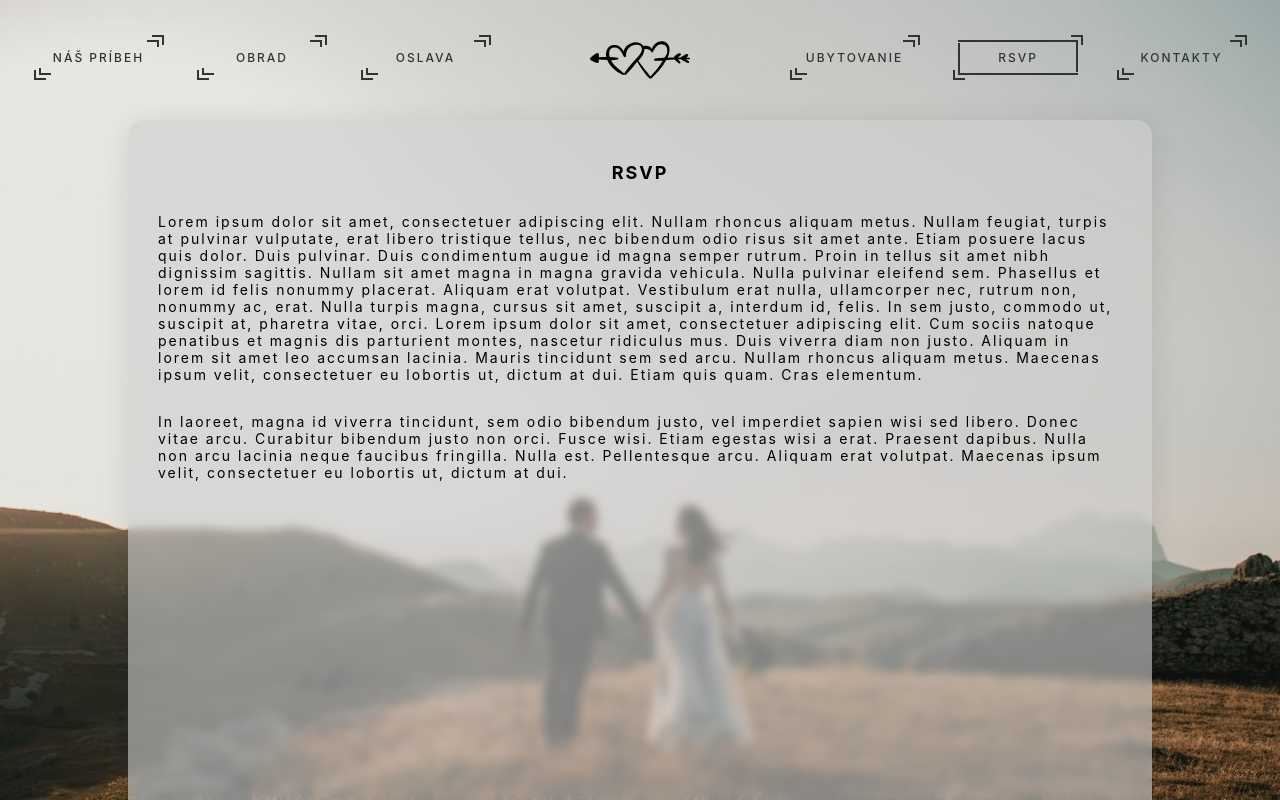
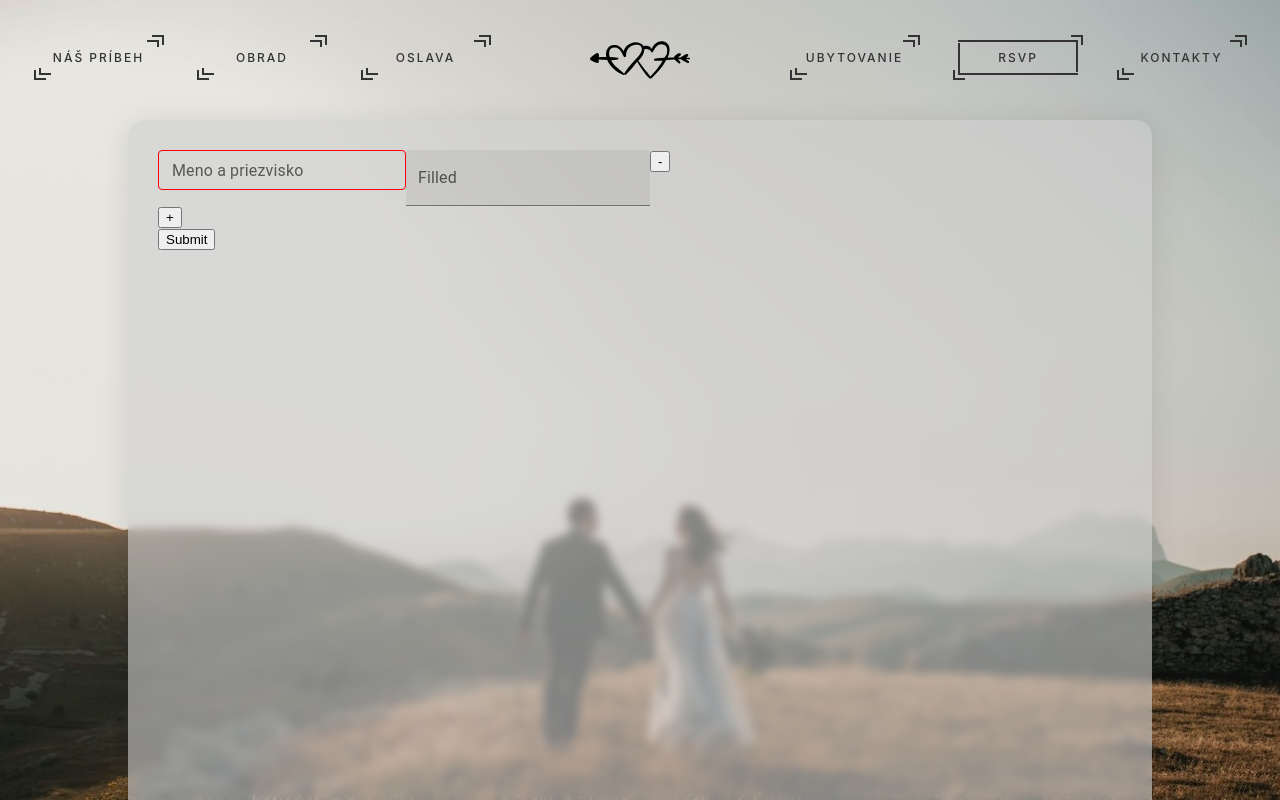
Before and after one commit to EvaDemkova/wedding, a Next.js app: page /rsvp in a window 1280 px wide. Built offline with nearby package versions, Linux system fonts and the light colour scheme; a web font is replaced by a local one.

Commit message:
remote merge

```diff
--- /dev/null
+++ b/components/guestForm.js
@@ -0,0 +1,67 @@
+import React from "react";
+import { Formik, Form, Field, FieldArray } from "formik";
+import {Box, TextField} from '@mui/material';
+import { alpha, styled } from '@mui/material/styles';
+
+const CssTextField = styled(TextField)({
+    '& label.Mui-focused': {
+      color: 'green',
+    },
+    '& .MuiInput-underline:after': {
+      borderBottomColor: 'green',
+    },
+    '& .MuiOutlinedInput-root': {
+      '& fieldset': {
+        borderColor: 'red',
+      },
+      '&:hover fieldset': {
+        borderColor: 'yellow',
+      },
+      '&.Mui-focused fieldset': {
+        borderColor: 'green',
+      },
+    },
+  });
+
+
+const GuestForm = ({
+    move, swap, push, insert, unshift, pop, form
+  }) => {
+    console.log(form)
+    const {values} = form;
+
+    console.log(form)
+
+	return (
+		<Form>
+			<FieldArray
+				name="guests"
+				render={(arrayHelpers) => (
+					<div>
+						{values.guests.map((guest, index) => (
+							<div key={index}>
+
+								<Field component={CssTextField} name={`guests[${index}].name_surname`} id="name_surname" label="Meno a priezvisko" variant="outlined"  size="small"  color="secondary"/>
+								<Field component={TextField} name={`guests.${index}.age`} id="filled-basic" label="Filled" variant="filled" />
+
+								<button type="button" onClick={() => arrayHelpers.remove(index)}>
+									-
+								</button>
+							</div>
+						))}
+						<button
+							type="button"
+							onClick={() => arrayHelpers.push({ name: "", age: "" })}>
+							+
+						</button>
+						<div>
+							<button type="submit">Submit</button>
+						</div>
+					</div>
+				)}
+			/>
+		</Form>
+	);
+};
+
+export default GuestForm;
--- a/pages/rsvp/index.js
+++ b/pages/rsvp/index.js
@@ -1,64 +1,25 @@
-import React, { useRef } from 'react';
-import Layout from '../../components/layout';
-import styles from '../../styles/pages/AboutUs.module.scss';
-import { Formik, Form, Field, FieldArray } from 'formik';
-import {
-  Box,
-  Button,
-  LinearProgress,
-  MenuItem,
-  FormControl,
-  InputLabel,
-  FormControlLabel,
-  Typography,
-  AutocompleteRenderInputParams,
-  ToggleButtonTypeMap,
-} from '@mui/material';
-import MuiTextField from '@mui/material/TextField';
-import {
-  Autocomplete,
-  TextField,
-  Select,
-  Switch,
-  ToggleButtonGroup,
-} from 'formik-mui';
-
-// https://codesandbox.io/s/915qlr56rp
-// https://stackworx.github.io/formik-mui/docs/api/mui#checkbox
+import React, { useRef } from "react";
+import Layout from "../../components/layout";
+import styles from "../../styles/pages/AboutUs.module.scss";
+import { Formik, Form, Field, FieldArray } from "formik";
+import GuestForm from "../../components/guestForm";
 
 const RSVP = () => {
 	return (
 		<>
 			<Layout>
 				<div className={styles.aboutus}>
-          <h1 className={styles.heading}>RSVP</h1>
-          <p className={styles.paragraph}>
-            Lorem ipsum dolor sit amet, consectetuer adipiscing elit. Nullam
-            rhoncus aliquam metus. Nullam feugiat, turpis at pulvinar vulputate,
-            erat libero tristique tellus, nec bibendum odio risus sit amet ante.
-            Etiam posuere lacus quis dolor. Duis pulvinar. Duis condimentum
-            augue id magna semper rutrum. Proin in tellus sit amet nibh
-            dignissim sagittis. Nullam sit amet magna in magna gravida vehicula.
-            Nulla pulvinar eleifend sem. Phasellus et lorem id felis nonummy
-            placerat. Aliquam erat volutpat. Vestibulum erat nulla, ullamcorper
-            nec, rutrum non, nonummy ac, erat. Nulla turpis magna, cursus sit
-            amet, suscipit a, interdum id, felis. In sem justo, commodo ut,
-            suscipit at, pharetra vitae, orci. Lorem ipsum dolor sit amet,
-            consectetuer adipiscing elit. Cum sociis natoque penatibus et magnis
-            dis parturient montes, nascetur ridiculus mus. Duis viverra diam non
-            justo. Aliquam in lorem sit amet leo accumsan lacinia. Mauris
-            tincidunt sem sed arcu. Nullam rhoncus aliquam metus. Maecenas ipsum
-            velit, consectetuer eu lobortis ut, dictum at dui. Etiam quis quam.
-            Cras elementum.
-          </p>
-          <p className={styles.paragraph}>
-            In laoreet, magna id viverra tincidunt, sem odio bibendum justo, vel
-            imperdiet sapien wisi sed libero. Donec vitae arcu. Curabitur
-            bibendum justo non orci. Fusce wisi. Etiam egestas wisi a erat.
-            Praesent dapibus. Nulla non arcu lacinia neque faucibus fringilla.
-            Nulla est. Pellentesque arcu. Aliquam erat volutpat. Maecenas ipsum
-            velit, consectetuer eu lobortis ut, dictum at dui.
-          </p>
+					<Formik
+						initialValues={{ guests: ["1"] }}
+						onSubmit={(values) =>
+							setTimeout(() => {
+								alert(JSON.stringify(values, null, 2));
+							}, 500)
+						}>
+						{(props) => {
+							return <FieldArray name="guests" component={GuestForm} />;
+						}}
+					</Formik>
 				</div>
 			</Layout>
 		</>
```
Lines whose indentation alone changed are shown as unchanged.
